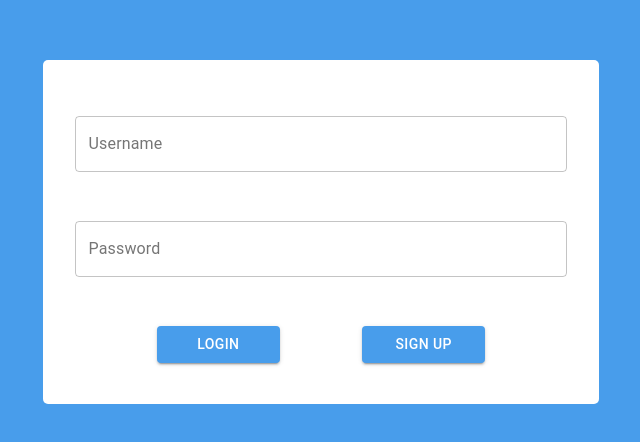
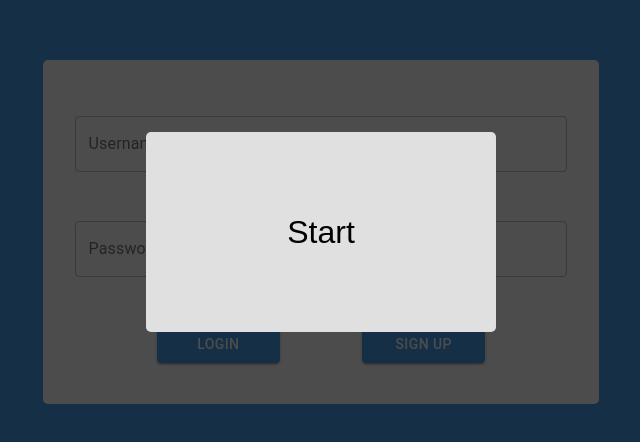
Before and after one commit to ducccao/HCI, a React (Create React App) app in the folder client/: page / in a window 1280 px wide. Shown: the part 168-610 px from the top of the page, without its empty margins (319-959 px from the left). Built offline with nearby package versions, Linux system fonts and the light colour scheme.

Commit message:
Handle Start Button Logic

```diff
--- a/client/public/index.html
+++ b/client/public/index.html
@@ -26,8 +26,32 @@
     -->
     <title>HCI</title>
     <style>
+      #start_wrap {
+        position: fixed;
+        top: 0;
+        left: 0;
+        display: flex;
+        justify-content: center;
+        align-items: center;
+        background-color: black;
+        opacity: 0.7;
+        height: 100vh;
+        width: 100%;
+        z-index: 9;
+      }
       #start_btn {
-        display: none;
+        position: fixed;
+        top: 50%;
+        left: 50%;
+        transform: translate(-50%, -50%);
+        z-index: 10;
+        height: 200px;
+        width: 350px;
+        border-radius: 5px;
+        font-size: 32px;
+        color: black;
+        background-color: #e0e0e0;
+        border: none;
       }
     </style>
   </head>
@@ -38,6 +62,7 @@
     <!-- recognize -->
 
     <!-- <div>Teachable Machine Image Model</div> -->
+    <div id="start_wrap"></div>
     <button id="start_btn" type="button" onclick="init()">Start</button>
     <!-- <div id="webcam-container"></div>
     <div id="label-container"></div> -->
@@ -103,11 +128,22 @@
             ": " +
             prediction[i].probability.toFixed(2) * 100 +
             "%";
-          console.log("percent: ", prediction[i].probability);
+          //  console.log("percent: ", prediction[i].probability);
           percent = prediction[i].probability;
           labelContainer.childNodes[i].innerHTML = classPrediction;
         }
       }
+
+      function startOnClick() {
+        const btn_start = document.getElementById("start_btn");
+        const start_wrap = document.getElementById("start_wrap");
+        btn_start.addEventListener("click", (event) => {
+          btn_start.style.display = "none";
+          start_wrap.style.display = "none";
+          console.log("start click");
+        });
+      }
+      startOnClick();
     </script>
   </body>
 </html>
--- /dev/null
+++ b/client/src/Components/CircularProgress/CircularProgress.js
@@ -0,0 +1,54 @@
+import React from "react";
+import PropTypes from "prop-types";
+import CircularProgress from "@material-ui/core/CircularProgress";
+import Typography from "@material-ui/core/Typography";
+import Box from "@material-ui/core/Box";
+
+function CircularProgressWithLabel(props) {
+  return (
+    <Box position="relative" display="inline-flex">
+      <CircularProgress variant="determinate" {...props} />
+      <Box
+        top={0}
+        left={0}
+        bottom={0}
+        right={0}
+        position="absolute"
+        display="flex"
+        alignItems="center"
+        justifyContent="center"
+      >
+        <Typography
+          variant="caption"
+          component="div"
+          color="textSecondary"
+        >{`${Math.round(props.value)}%`}</Typography>
+      </Box>
+    </Box>
+  );
+}
+
+CircularProgressWithLabel.propTypes = {
+  /**
+   * The value of the progress indicator for the determinate variant.
+   * Value between 0 and 100.
+   */
+  value: PropTypes.number.isRequired,
+};
+
+export default function CircularStatic() {
+  const [progress, setProgress] = React.useState(10);
+
+  React.useEffect(() => {
+    const timer = setInterval(() => {
+      setProgress((prevProgress) =>
+        prevProgress >= 100 ? 0 : prevProgress + 10
+      );
+    }, 800);
+    return () => {
+      clearInterval(timer);
+    };
+  }, []);
+
+  return <CircularProgressWithLabel value={progress} />;
+}
--- a/client/src/Components/Dashboard/Dashboard.js
+++ b/client/src/Components/Dashboard/Dashboard.js
@@ -1,5 +1,6 @@
 import React, { useEffect, useState } from "react";
 import { makeStyles, Box, Grid, Button, Typography } from "@material-ui/core";
+import CircularStatic from "../CircularProgress/CircularProgress";
 
 const mate = makeStyles((theme) => ({
   dashboard: {
@@ -76,9 +77,17 @@ const mate = makeStyles((theme) => ({
 
 function Dashboard() {
   const classes = mate();
+  const [loadingCame, setLoadingCame] = useState(0);
   const loadingCamera = (e) => {
     const start_btn = document.getElementById("start_btn");
     start_btn.style.display = "block";
+  };
+
+  const handleLoadCamera = (e) => {
+    setTimeout(() => {
+      loadingCamera();
+      setLoadingCame(100);
+    }, 2000);
   };
   useEffect(() => {}, []);
 
@@ -92,9 +101,9 @@ function Dashboard() {
           <Typography>Name: Duc Cao</Typography>
           <Typography>Age: 3</Typography>
 
-          <Typography className={classes.percent_typo}>
+          <Box className={classes.percent_typo}>
             <div className={classes.percent_gr} id="label-container"></div>
-          </Typography>
+          </Box>
         </Box>
       </Box>
       <Box className={classes.dash_down}>
@@ -103,7 +112,7 @@ function Dashboard() {
             className={classes.btn_feature}
             variant="contained"
             color="inherit"
-            onClick={loadingCamera}
+            onClick={handleLoadCamera}
           >
             Loading Camera
           </Button>
```
Also changed, not shown: 1 other file (tests, documents, lock files or other folders).
